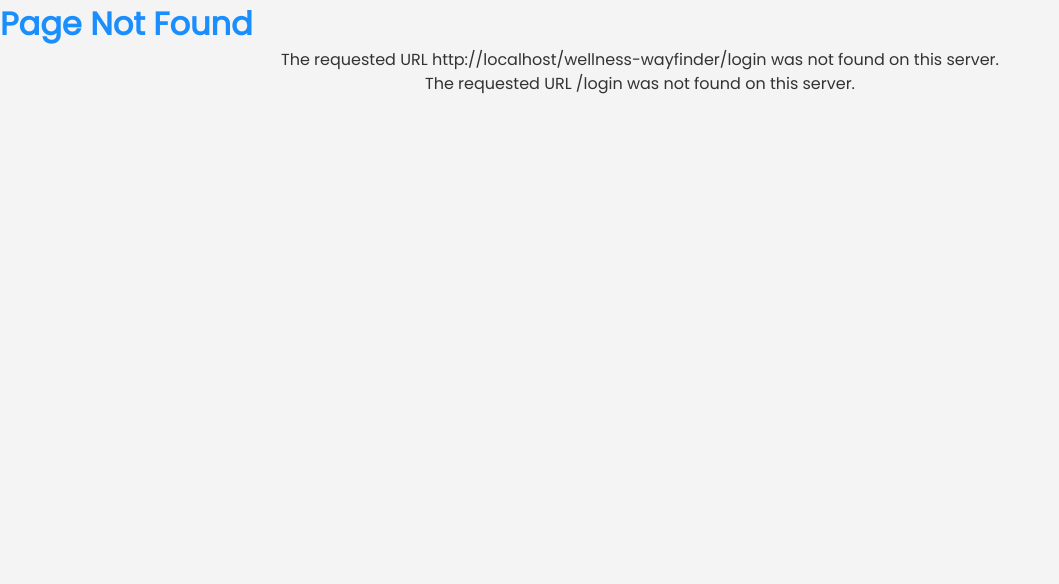
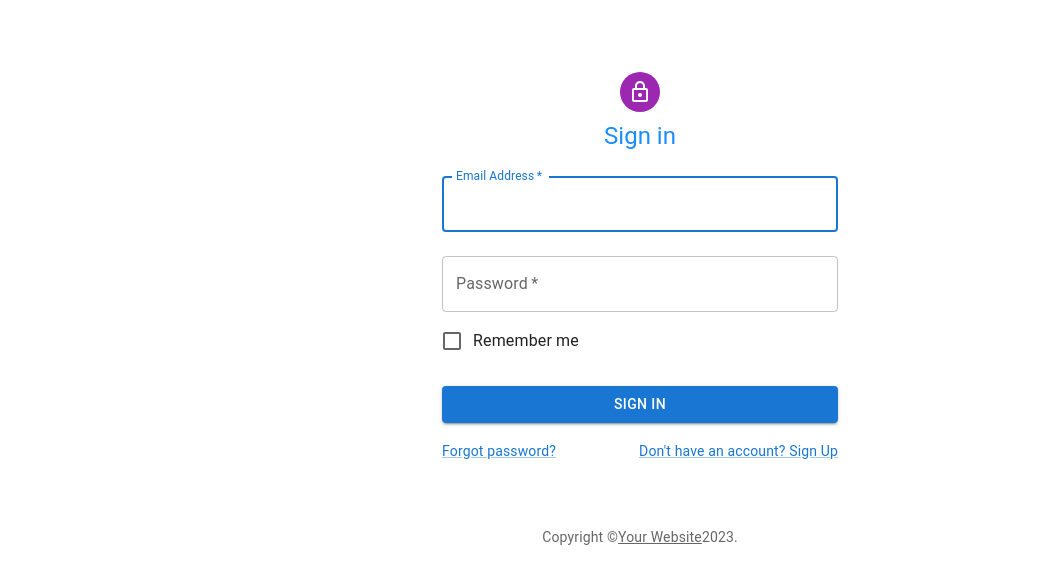
Before and after one commit to SmashSidak-1508/wellness-wayfinder, a React (Create React App) app: page /wellness-wayfinder/login in a window 1280 px wide. Before the commit this address had no page. Shown: the top 584 px of the page, without its empty margins (0-1059 px from the left). Built offline with nearby package versions, Linux system fonts and the light colour scheme.

Commit message:
mera commit

```diff
--- a/package.json
+++ b/package.json
@@ -4,9 +4,13 @@
   "private": true,
   "homepage": "https://alkaison.github.io/Health-Plus/",
   "dependencies": {
+    "@emotion/react": "^11.11.4",
+    "@emotion/styled": "^11.11.0",
     "@fortawesome/fontawesome-svg-core": "^6.4.0",
     "@fortawesome/free-solid-svg-icons": "^6.4.0",
     "@fortawesome/react-fontawesome": "^0.2.0",
+    "@mui/icons-material": "^5.15.11",
+    "@mui/material": "^5.15.11",
     "@testing-library/jest-dom": "^5.17.0",
     "@testing-library/react": "^13.4.0",
     "@testing-library/user-event": "^13.5.0",
--- a/src/App.js
+++ b/src/App.js
@@ -8,6 +8,9 @@
 import Gym from "./Pages/Gym";
 import Nutrition from "./Pages/Nutrition";
 import Medicine from "./Pages/Medicine";
+import About from "./Pages/About";
+import Reviews from "./Pages/Reviews";
+import Login from "./Pages/Login";
 
 function App() {
   return (
@@ -17,7 +20,10 @@
           <Route path="/" element={<Home />} />
           <Route path="/Gym" element={<Gym />} />
           <Route path="/medicine" element={<Medicine/>} />
-          <Route path="/legal" element={<Legal />} />
+          <Route path="/about" element={<About/>} />
+          <Route path="/reviews" element={<Reviews/>} />
+          <Route path="/login" element={<Login/>} />
+          <Route path="/legal" element={<Legal/>} />
           <Route path="/appointment" element={<Appointment />} />
           <Route path="*" element={<NotFound />} />
         </Routes>
--- a/src/Components/Navbar.js
+++ b/src/Components/Navbar.js
@@ -54,12 +54,12 @@
           </Link>
         </li>
         <li>
-          <Link to="/Pages/About" className="navbar-links">
+          <Link to="/About" className="navbar-links">
             About
           </Link>
         </li>
         <li>
-          <Link to="/Pages/Reviews" className="navbar-links">
+          <Link to="/Reviews" className="navbar-links">
             Reviews
           </Link>
         </li>
@@ -72,7 +72,9 @@
         disabled={isButtonDisabled}
         onClick={handleChatBtnClick}
       >
-        <FontAwesomeIcon icon={faCommentDots} /> Login
+        <FontAwesomeIcon icon={faCommentDots} /> <Link to="/login" className="navbar-links">
+            Login
+          </Link>
       </button>
 
       {/* Mobile */}
--- /dev/null
+++ b/src/Pages/Login.js
@@ -0,0 +1,140 @@
+import * as React from 'react';
+import Avatar from '@mui/material/Avatar';
+import Button from '@mui/material/Button';
+import CssBaseline from '@mui/material/CssBaseline';
+import TextField from '@mui/material/TextField';
+import FormControlLabel from '@mui/material/FormControlLabel';
+import Checkbox from '@mui/material/Checkbox';
+import Link from '@mui/material/Link';
+import Grid from '@mui/material/Grid';
+import Box from '@mui/material/Box';
+import LockOutlinedIcon from '@mui/icons-material/LockOutlined';
+import Typography from '@mui/material/Typography';
+import Container from '@mui/material/Container';
+import { createTheme, ThemeProvider } from '@mui/material/styles';
+
+function Copyright(props) {
+  return (
+    <Typography variant="body2" color="text.secondary" align="center" {...props}>
+      {'Copyright © '}
+      <Link color="inherit" href="https://mui.com/">
+        Your Website
+      </Link>{' '}
+      {new Date().getFullYear()}
+      {'.'}
+    </Typography>
+  );
+}
+
+// TODO remove, this demo shouldn't need to reset the theme.
+
+const defaultTheme = createTheme();
+function Login() {
+  const handleSubmit = (event) => {
+    event.preventDefault();
+    const data = new FormData(event.currentTarget);
+    const email = data.get('email');
+    const password = data.get('password');
+
+    if (!email.trim()) {
+      alert('Email is required.');
+      return;
+    }
+
+    // Check if email is incorrectly formatted
+    const emailRegex = /^[^\s@]+@[^\s@]+\.[^\s@]+$/;
+    if (!emailRegex.test(email)) {
+      alert('Please enter a valid email address.');
+      return;
+    }
+    if (password.length < 8) {
+      alert('Password must be at least 8 characters long.');
+      return;
+    }
+    const specialCharRegex = /[!@#$%^&*()_+\-=[\]{};':"\\|,.<>/?]/;
+    if (!specialCharRegex.test(password)) {
+      alert('Password must contain at least one special character.');
+      return;
+    }
+
+    // Check if password contains a capital letter
+    const capitalLetterRegex = /[A-Z]/;
+    if (!capitalLetterRegex.test(password)) {
+      alert('Password must contain at least one capital letter.');
+      return;
+    }
+
+    console.log({ email, password });
+  };
+
+  return (
+    <ThemeProvider theme={defaultTheme}>
+      <Container component="main" maxWidth="xs">
+        <CssBaseline />
+        <Box
+          sx={{
+            marginTop: 8,
+            display: 'flex',
+            flexDirection: 'column',
+            alignItems: 'center',
+          }}
+        >
+          <Avatar sx={{ m: 1, bgcolor: 'secondary.main' }}>
+            <LockOutlinedIcon />
+          </Avatar>
+          <Typography component="h1" variant="h5">
+            Sign in
+          </Typography>
+          <Box component="form" onSubmit={handleSubmit} noValidate sx={{ mt: 1 }}>
+            <TextField
+              margin="normal"
+              required
+              fullWidth
+              id="email"
+              label="Email Address"
+              name="email"
+              autoComplete="email"
+              autoFocus
+            />
+            <TextField
+              margin="normal"
+              required
+              fullWidth
+              name="password"
+              label="Password"
+              type="password"
+              id="password"
+              autoComplete="current-password"
+            />
+            <FormControlLabel
+              control={<Checkbox value="remember" color="primary" />}
+              label="Remember me"
+            />
+            <Button
+              type="submit"
+              fullWidth
+              variant="contained"
+              sx={{ mt: 3, mb: 2 }}
+            >
+              Sign In
+            </Button>
+            <Grid container>
+              <Grid item xs>
+                <Link href="#" variant="body2">
+                  Forgot password?
+                </Link>
+              </Grid>
+              <Grid item>
+                <Link href="#" variant="body2">
+                  {"Don't have an account? Sign Up"}
+                </Link>
+              </Grid>
+            </Grid>
+          </Box>
+        </Box>
+        <Copyright sx={{ mt: 8, mb: 4 }} />
+      </Container>
+    </ThemeProvider>
+  );
+}
+export default Login
--- a/src/Pages/Medicine.js
+++ b/src/Pages/Medicine.js
@@ -3,6 +3,8 @@
 import Footer from '../Components/Footer'
 import Chatbot from '../Components/Chabot'
 import Navbar from '../Components/Navbar'
+import About from './About'
+import Reviews from './Reviews'
 
 const Medicine = () => {
   return (
@@ -10,6 +12,8 @@
     <Navbar/>
     <Doctors/>
     <Chatbot/>
+    <About/>
+    <Reviews/>
     <Footer /></div>
   )
 }
```
Also changed, not shown: 1 other file (tests, documents, lock files or other folders).
